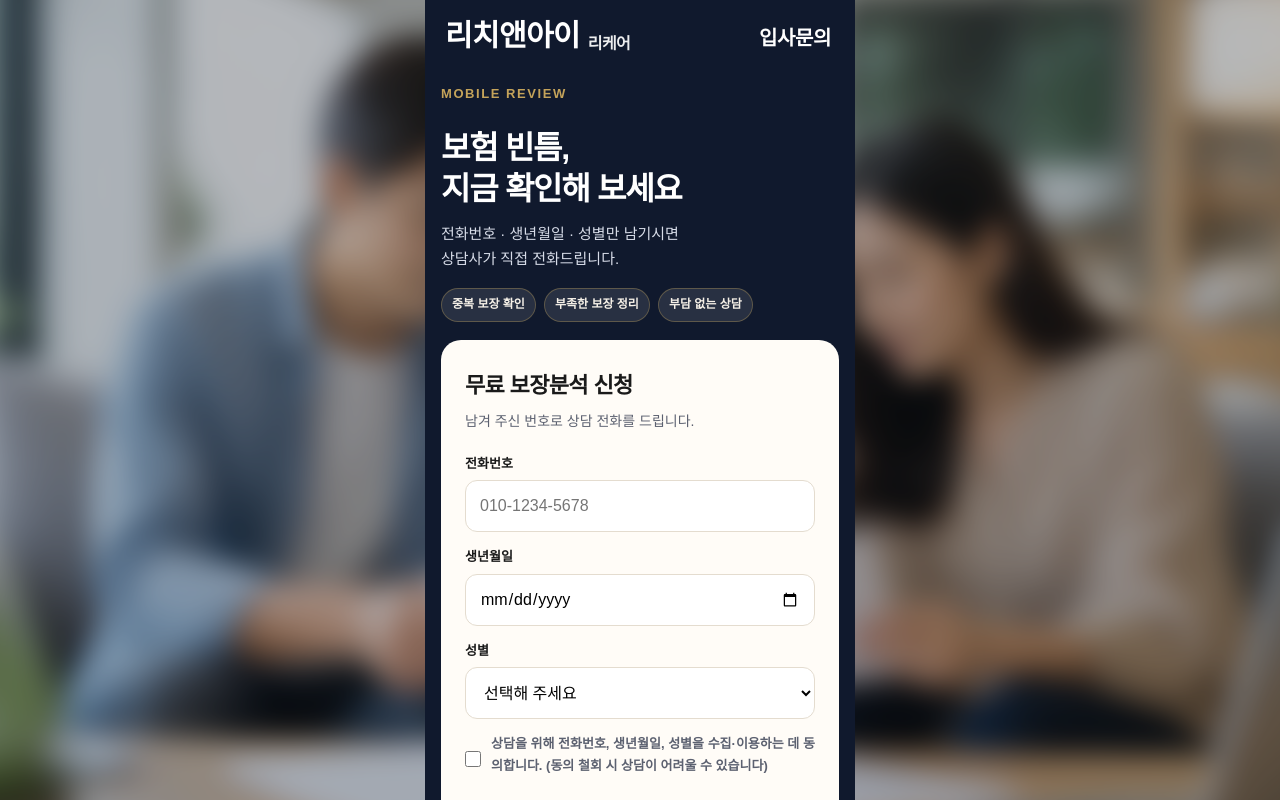
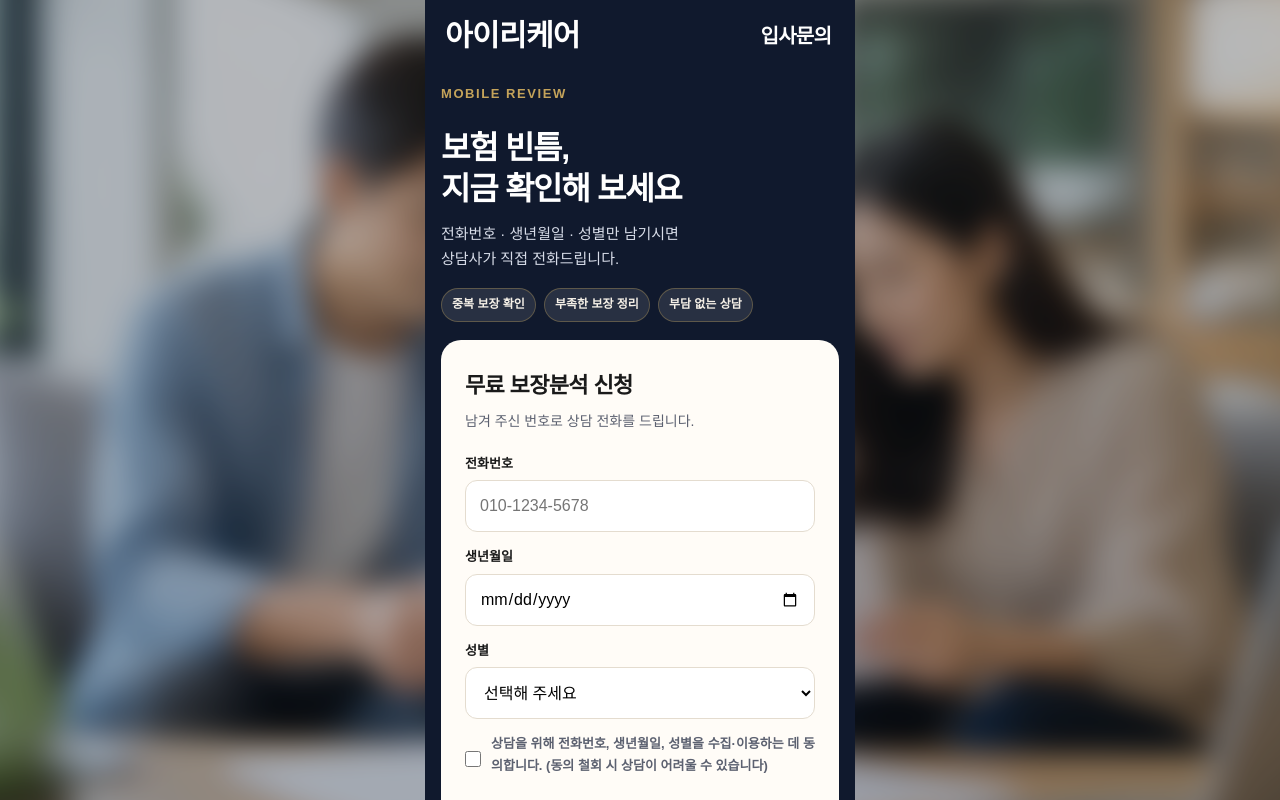
Before and after one commit to archon3338-wq/insurance-homepage, a Next.js app: page /m in a window 1280 px wide. Shown: the top 800 px of the page. Built offline with nearby package versions, Linux system fonts and the light colour scheme; a web font is replaced by a local one.

Commit message:
update website

```diff
--- a/app/SiteHeader.tsx
+++ b/app/SiteHeader.tsx
@@ -12,8 +12,7 @@ export default function SiteHeader() {
       <header className="topbar">
         <div className="wrap topbar-inner">
           <Link className="brand" href="/">
-            <strong className="brand-main">리치앤아이</strong>
-            <span className="brand-sub">리케어</span>
+            <strong className="brand-main">아이리케어</strong>
           </Link>
           <button type="button" className="nav-btn" onClick={() => setJoinOpen(true)}>
             입사문의
--- a/app/globals.css
+++ b/app/globals.css
@@ -175,8 +175,7 @@ body:not(:has(.home-shell)) .topbar {
 
 .brand {
   display: flex;
-  align-items: flex-end;
-  gap: 8px;
+  align-items: center;
   font-family: var(--font);
   letter-spacing: -0.04em;
   color: #fff;
@@ -186,15 +185,6 @@ body:not(:has(.home-shell)) .topbar {
   font-size: 30px;
   font-weight: 800;
   line-height: 1;
-}
-
-.brand-sub {
-  font-size: 16px;
-  font-weight: 700;
-  opacity: 0.92;
-  line-height: 1;
-  position: relative;
-  top: 1px;
 }
 
 .brand span {
@@ -234,11 +224,12 @@ body:not(:has(.home-shell)) .topbar {
   border: 0;
   font-family: var(--font);
   font-size: 20px;
-  font-weight: 700;
-  letter-spacing: -0.02em;
+  font-weight: 800;
+  letter-spacing: -0.04em;
   cursor: pointer;
   padding: 8px 4px;
   border-radius: 0;
+  line-height: 1;
 }
 
 .nav-link:hover,
--- a/preview-bojang-female.html
+++ b/preview-bojang-female.html
@@ -13,8 +13,7 @@
     <header class="topbar">
       <div class="wrap topbar-inner">
         <a class="brand" href="./preview.html">
-          <strong class="brand-main">리치앤아이</strong>
-          <span class="brand-sub">리케어</span>
+          <strong class="brand-main">아이리케어</strong>
         </a>
         <a class="nav-link" href="./preview.html#join">입사문의</a>
       </div>
--- a/preview-bojang-male.html
+++ b/preview-bojang-male.html
@@ -13,8 +13,7 @@
     <header class="topbar">
       <div class="wrap topbar-inner">
         <a class="brand" href="./preview.html">
-          <strong class="brand-main">리치앤아이</strong>
-          <span class="brand-sub">리케어</span>
+          <strong class="brand-main">아이리케어</strong>
         </a>
         <a class="nav-link" href="./preview.html#join">입사문의</a>
       </div>
--- a/preview-bosang-disease.html
+++ b/preview-bosang-disease.html
@@ -11,8 +11,7 @@
     <header class="topbar">
       <div class="wrap topbar-inner">
         <a class="brand" href="./preview.html">
-          <strong class="brand-main">리치앤아이</strong>
-          <span class="brand-sub">리케어</span>
+          <strong class="brand-main">아이리케어</strong>
         </a>
         <a class="nav-link" href="./preview.html#join">입사문의</a>
       </div>
--- a/preview-bosang-injury.html
+++ b/preview-bosang-injury.html
@@ -11,8 +11,7 @@
     <header class="topbar">
       <div class="wrap topbar-inner">
         <a class="brand" href="./preview.html">
-          <strong class="brand-main">리치앤아이</strong>
-          <span class="brand-sub">리케어</span>
+          <strong class="brand-main">아이리케어</strong>
         </a>
         <a class="nav-link" href="./preview.html#join">입사문의</a>
       </div>
--- a/preview-category.html
+++ b/preview-category.html
@@ -11,8 +11,7 @@
     <header class="topbar">
       <div class="wrap topbar-inner">
         <a class="brand" href="./preview.html">
-          <strong class="brand-main">리치앤아이</strong>
-          <span class="brand-sub">리케어</span>
+          <strong class="brand-main">아이리케어</strong>
         </a>
         <a class="nav-link" href="./preview.html#join">입사문의</a>
       </div>
--- a/preview-mobile.html
+++ b/preview-mobile.html
@@ -11,8 +11,7 @@
       <header class="topbar">
         <div class="wrap topbar-inner">
           <a class="brand" href="./preview.html">
-            <strong class="brand-main">리치앤아이</strong>
-            <span class="brand-sub">리케어</span>
+            <strong class="brand-main">아이리케어</strong>
           </a>
           <a class="nav-link" href="./preview.html#join">입사문의</a>
         </div>
--- a/preview-privacy.html
+++ b/preview-privacy.html
@@ -11,8 +11,7 @@
     <header class="topbar">
       <div class="wrap topbar-inner">
         <a class="brand" href="./preview.html">
-          <strong class="brand-main">리치앤아이</strong>
-          <span class="brand-sub">리케어</span>
+          <strong class="brand-main">아이리케어</strong>
         </a>
         <a class="nav-link" href="./preview.html#join">입사문의</a>
       </div>
--- a/preview.html
+++ b/preview.html
@@ -16,8 +16,7 @@
     <header class="topbar">
       <div class="wrap topbar-inner">
         <a class="brand" href="./preview.html">
-          <strong class="brand-main">리치앤아이</strong>
-          <span class="brand-sub">리케어</span>
+          <strong class="brand-main">아이리케어</strong>
         </a>
         <button type="button" class="nav-btn" id="openJoin">입사문의</button>
       </div>
```
